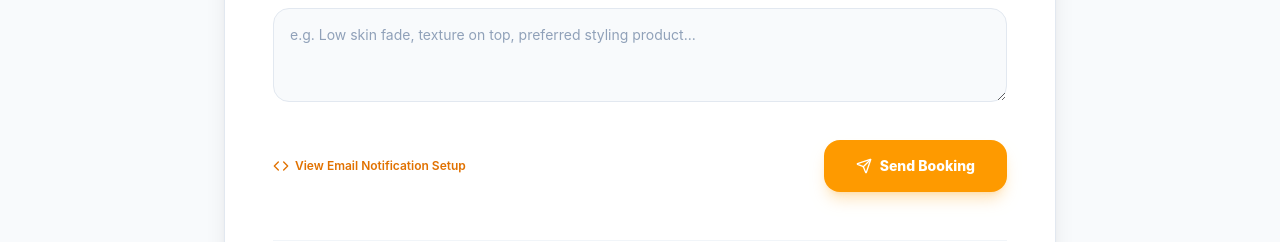
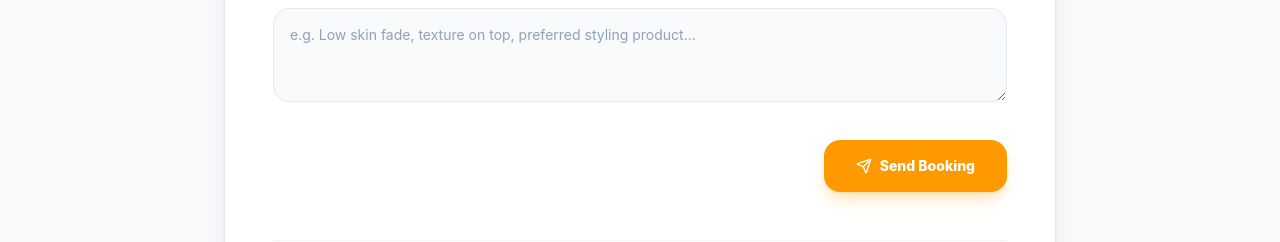
Before and after one commit to wddjarredjan/modern-barbershop, a React (Vite) app: page / in a window 1280 px wide. Shown: the part 4600-4842 px from the top of the page. Built offline with nearby package versions, Linux system fonts and the light colour scheme; no server answers; a web font is replaced by a local one.

Commit message:
removed some things

```diff
--- a/src/App.tsx
+++ b/src/App.tsx
@@ -836,15 +836,7 @@ export default function App() {
 
               </div>
 
-              <div className="pt-2 flex flex-col sm:flex-row items-center justify-between gap-4">
-                <button
-                  type="button"
-                  onClick={() => setShowIntegrationModal(true)}
-                  className="text-xs text-amber-600 hover:underline font-semibold flex items-center gap-1.5"
-                >
-                  <Code className="w-4 h-4" /> View Email Notification Setup
-                </button>
-
+              <div className="pt-2 flex justify-end">
                 <button
                   type="submit"
                   disabled={bookingLoading}
```
